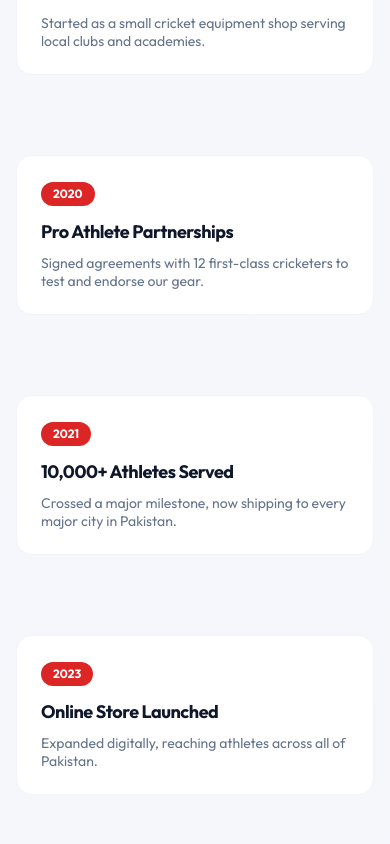
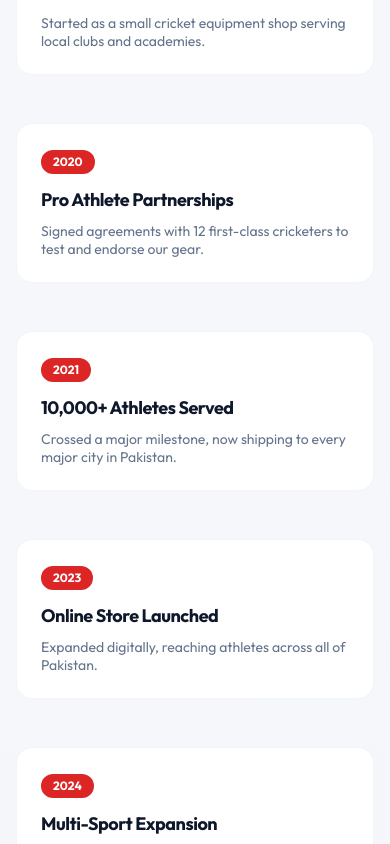
Before and after one commit to MHamzaWaqar56/Sports-World-CCW, a React (Vite) app: page /about in a window 390 px wide. Shown: the part 3500-4344 px from the top of the page. Built offline with nearby package versions, Linux system fonts and the light colour scheme; no server answers.

Commit message:
ui changings for mobile

```diff
--- a/src/pages/About.jsx
+++ b/src/pages/About.jsx
@@ -211,7 +211,7 @@ const About = () => {
                 whileInView={{ opacity: 1, x: 0 }}
                 viewport={{ once: true }}
                 transition={{ duration: 0.5, delay: i * 0.1 }}
-                className={`relative flex flex-col md:flex-row items-center gap-8 ${i % 2 !== 0 ? 'md:flex-row-reverse' : ''}`}
+                className={`relative flex flex-col md:flex-row items-center gap-8 ${i % 2 !== 0 ? 'md:flex-row-reverse' : ''} min-[320px]:max-[430px]:gap-0`}
               >
                 {/* card */}
                 <div className="md:w-5/12">
--- a/src/pages/FAQ.jsx
+++ b/src/pages/FAQ.jsx
@@ -141,7 +141,7 @@ const FAQ = () => {
                       onClick={() => toggle(index)}
                       className="w-full flex items-center justify-between p-6 text-left"
                     >
-                      <span className="font-semibold text-slate-900 dark:text-white">
+                      <span className="font-semibold text-slate-900 dark:text-white min-[320px]:max-[430px]:text-[14px]">
                         {item.q}
                       </span>
                       <motion.div
@@ -158,7 +158,7 @@ const FAQ = () => {
                           initial={{ height: 0, opacity: 0 }}
                           animate={{ height: "auto", opacity: 1 }}
                           exit={{ height: 0, opacity: 0 }}
-                          className="px-6 pb-6 text-slate-500 dark:text-slate-400 text-sm"
+                          className="px-6 pb-6 text-slate-500 dark:text-slate-400 text-sm min-[320px]:max-[430px]:text-[12px] min-[320px]:max-[430px]:leading-[18px]"
                         >
                           {item.a}
                         </motion.div>
@@ -179,7 +179,7 @@ const FAQ = () => {
           <div className="absolute w-[320px] h-[320px] sm:w-[420px] sm:h-[420px] lg:w-[500px] lg:h-[500px] bg-primary-600/20 blur-[100px] rounded-full left-1/2 top-1/2 -translate-x-1/2 -translate-y-1/2" />
 
           <div className="relative z-10">
-            <h2 className="text-3xl md:text-5xl font-black text-white mb-4">
+            <h2 className="text-3xl md:text-5xl font-black text-white mb-4 min-[320px]:max-[430px]:text-[26px] min-[320px]:max-[430px]:leading-[32px]">
               Still have questions?
             </h2>
             <p className="text-slate-400 mb-8">
```
